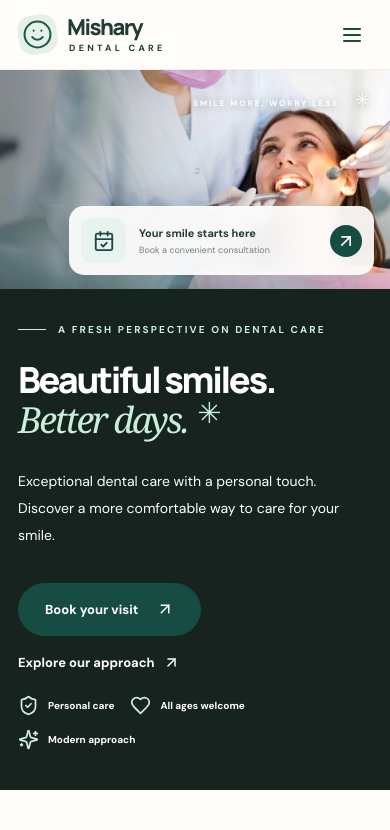
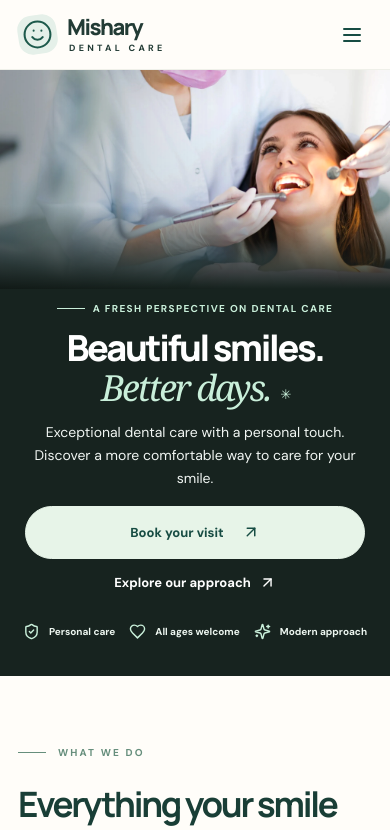
Before and after one commit to Hanoon20/Dental, a React (Vite) app: page / in a window 390 px wide. Shown: the top 830 px of the page. Built offline with nearby package versions, Linux system fonts and the light colour scheme.

Commit message:
Refine desktop hero and mobile booking layout

```diff
--- a/src/style.css
+++ b/src/style.css
@@ -45,7 +45,7 @@ html{scroll-behavior:smooth;scroll-padding-top:100px}
   .booking-glass .booking-test-note{margin-top:10px;margin-bottom:0}
 }
 
-/* Keep the full 16:9 photo visible across the homepage hero. */
+/* Keep the full photo visible while adapting the copy to the viewport. */
 .hero {
   background: #17231f;
 }
@@ -66,11 +66,13 @@ html{scroll-behavior:smooth;scroll-padding-top:100px}
 .hero-photo > img {
   position: static;
   height: auto;
+  aspect-ratio: 16 / 9;
+  object-fit: contain;
   filter: contrast(1.04) saturate(1.04);
 }
 
 .hero-photo::after {
-  background: linear-gradient(90deg, rgb(0 0 0 / 69%), rgb(0 0 0 / 57%) 34%, rgb(0 0 0 / 20%) 58%, transparent 76%);
+  background: linear-gradient(90deg, #000b, #0009 36%, #0004 58%, transparent 76%);
 }
 
 .hero-left {
@@ -78,7 +80,7 @@ html{scroll-behavior:smooth;scroll-padding-top:100px}
   z-index: 3;
   width: min(1180px, calc(100% - 88px));
   margin: 0 auto;
-  padding: clamp(44px, 6vw, 100px) 0;
+  padding: clamp(24px, 4vw, 64px) 0;
   pointer-events: none;
 }
 
@@ -86,11 +88,15 @@ html{scroll-behavior:smooth;scroll-padding-top:100px}
   pointer-events: auto;
 }
 
-.hero h1,
-.hero-left > p,
-.hero-left .text-link,
-.hero-points > span {
+.hero .eyebrow {
+  margin-bottom: clamp(12px, 1.6vw, 24px);
+  line-height: 1.5;
+}
+
+.hero h1 {
   color: #fff;
+  font-size: clamp(44px, 5.35vw, 79px);
+  margin-bottom: clamp(12px, 1.6vw, 24px);
 }
 
 .hero h1 em,
@@ -100,56 +106,121 @@ html{scroll-behavior:smooth;scroll-padding-top:100px}
   color: #c9efda;
 }
 
-.hero h1 {
-  font-size: clamp(48px, 5.5vw, 79px);
+.hero-spark {
+  position: static;
+  display: inline-block;
+  margin-left: 10px;
+  font-size: .37em;
+  vertical-align: .17em;
 }
 
 .hero-left > p {
-  max-width: min(410px, 43vw);
+  color: #f1f6f3;
+  max-width: min(420px, 43vw);
+  line-height: 1.65;
+  margin-bottom: clamp(16px, 2vw, 28px);
+}
+
+.hero-buttons {
+  flex-wrap: wrap;
+  gap: 10px 22px;
+}
+
+.hero-buttons .btn {
+  background: #e7f4e8;
+  border-color: #e7f4e8;
+  color: #174c43;
+}
+
+.hero-buttons .btn:hover {
+  background: #fff;
+}
+
+.hero-buttons .text-link {
+  color: #fff;
+  min-height: 44px;
+}
+
+.hero-buttons .text-link:hover {
+  text-decoration: underline;
+  text-underline-offset: 4px;
+}
+
+.hero-buttons :focus-visible {
+  outline: 2px solid #c9efda;
+  outline-offset: 4px;
 }
 
 .hero-points {
-  margin-top: clamp(24px, 4vw, 60px);
+  flex-wrap: wrap;
+  gap: 10px clamp(14px, 1.6vw, 26px);
+  margin-top: clamp(18px, 2.5vw, 38px);
+}
+
+.hero-points > span {
+  color: #edf6f0;
 }
 
 .hero-floating {
   left: auto;
   right: clamp(24px, 4vw, 65px);
   bottom: clamp(24px, 4vw, 65px);
-  width: min(330px, 38%);
+  width: min(305px, 32%);
 }
 
-@media (max-width: 960px) {
-  .hero-photo {
-    grid-area: 1 / 1;
+@media (max-width: 1100px) {
+  .hero-floating,
+  .hero-photo-tag {
+    display: none;
   }
+}
 
+@media (max-width: 850px) {
   .hero-photo::after {
-    background: linear-gradient(90deg, rgb(0 0 0 / 35%), transparent 68%);
+    background: linear-gradient(90deg, #0004, transparent 65%),
+      linear-gradient(0deg, #17231f, transparent 38%);
   }
 
   .hero-left {
     grid-area: 2 / 1;
-    width: calc(100% - 36px);
-    padding: 34px 0 40px;
+    width: min(560px, calc(100% - 36px));
+    padding: 12px 0 36px;
+    align-items: center;
+    text-align: center;
   }
 
   .hero h1 {
-    font-size: clamp(36px, 8vw, 66px);
-  }
-
-  .hero-spark {
-    right: auto;
-    margin-left: 10px;
+    font-size: clamp(36px, 8vw, 58px);
   }
 
   .hero-left > p {
-    max-width: 435px;
+    max-width: 420px;
   }
 
-  .hero-floating {
-    right: 16px;
-    bottom: 14px;
-    width: min(305px, calc(100% - 32px));
+  .hero-buttons,
+  .hero-points {
+    justify-content: center;
   }
 }
+
+@media (max-width: 480px) {
+  .hero .eyebrow {
+    gap: 8px;
+    letter-spacing: 1.35px;
+  }
+
+  .hero-buttons {
+    width: 100%;
+    max-width: 340px;
+    gap: 2px;
+  }
+
+  .hero-buttons .btn {
+    width: 100%;
+  }
+
+  .hero-points svg {
+    width: 17px;
+    height: 17px;
+  }
+}
```
